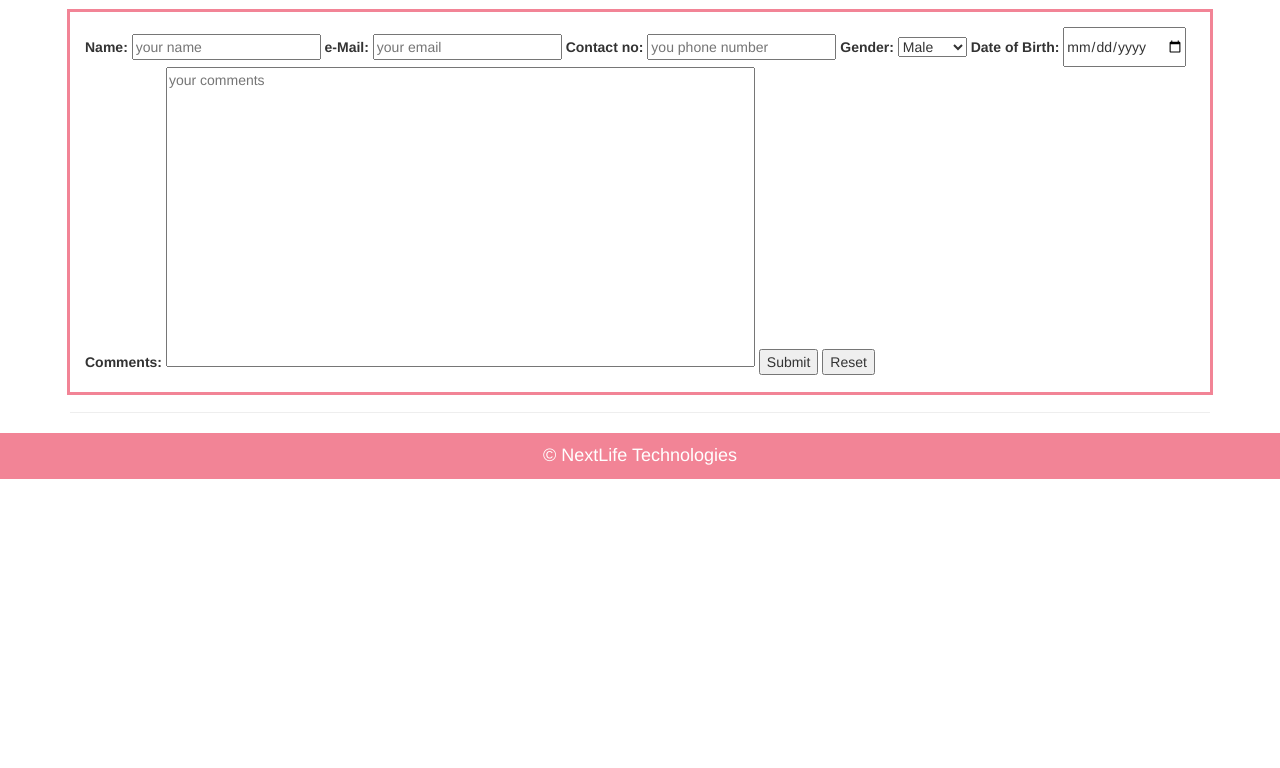
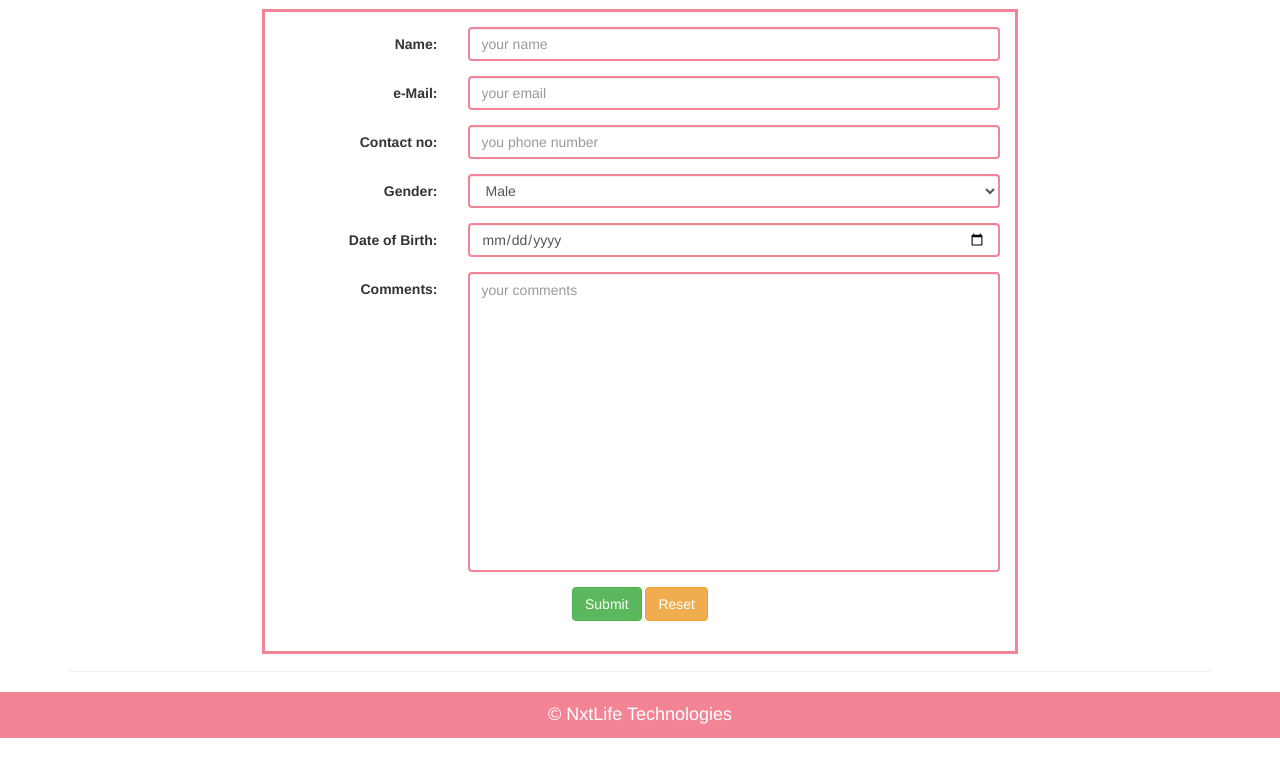
Before and after one commit to techraiders/interntask, a plain HTML site: page index.html in a window 1280 px wide. Shown: the part 53-821 px from the top of the page. Before the commit the page ends 800 px from the top, so only its background shows below. Drawn offline with nearby package versions, Linux system fonts and the light colour scheme.

Commit message:
Adds style to contact form

```diff
--- a/css/main.css
+++ b/css/main.css
@@ -4,11 +4,19 @@
    Author's custom styles
    ========================================================================== */
 
+
 form {
   outline-color: #f28496;
   outline-style: solid;
   padding: 15px;
   margin-top: 15px;
+}
+.form-horizontal{
+  text-align: center;
+}
+
+.form-control{
+  border: 2px solid #f28496;
 }
 
 textarea{
--- a/index.html
+++ b/index.html
@@ -48,31 +48,59 @@
     <div class="container">
       <!-- Example row of columns -->
       <div class="row">
-        <div class="col-sm-12">
-          <form>
-            <label for="Name">Name:</label>
-              <input type="text" id="Name" placeholder="your name" required>
+        <div class="col-sm-8 col-sm-offset-2">
+          <form class="form-horizontal">
+            <div class="form-group">
+              <label class="col-sm-3 control-label" for="Name">Name:</label>
+                <div class="col-sm-9">
+                  <input class="form-control" type="text" id="Name" placeholder="your name" required>
+                </div>
+            </div>
 
-            <label for="email">e-Mail:</label>
-              <input type="email" id="Email" placeholder="your email" required>
+            <div class="form-group">
+              <label class="col-sm-3 control-label" for="email">e-Mail:</label>
+                <div class="col-sm-9">
+                  <input class="form-control" type="email" id="Email" placeholder="your email" required>
+                </div>
+              </div>
 
-            <label for="contact">Contact no:</label>
-              <input type="number" id="contact" placeholder="you phone number" required>
+            <div class="form-group">
+              <label class="col-sm-3 control-label" for="contact">Contact no:</label>
+                <div class="col-sm-9">
+                  <input class="form-control" type="number" id="contact" placeholder="you phone number" required>
+                </div>
+            </div>
 
-            <label for="gender">Gender:</label>
-              <select id="gender">
-                <option>Male</option>
-                <option>Female</option>
-              </select>
+              <div class="form-group">
+                <label class="col-sm-3 control-label" for="gender">Gender:</label>
+                  <div class="col-sm-9">
+                    <select class="form-control" id="gender">
+                    <option>Male</option>
+                    <option>Female</option>
+                  </select>
+                  </div>
+              </div>
 
-            <label for="bday">Date of Birth:</label>
-              <input type="date" id="bday">
+              <div class="form-group">
+                <label class="col-sm-3 control-label" for="bday">Date of Birth:</label>
+                  <div class="col-sm-9">
+                    <input class="form-control" type="date" id="bday">
+                  </div>
+              </div>
 
-            <label for="comments">Comments:</label>
-              <textarea class="" rows="4" cols="70" maxlength="100" placeholder="your comments"></textarea>
 
-            <input type="submit" value="Submit">
-            <input type="reset">
+              <div class="form-group">
+                <label class="col-sm-3 control-label" for="comments">Comments:</label>
+                  <div class="col-sm-9">
+                    <textarea class="form-control" rows="4" cols="70" maxlength="100" placeholder="your comments"></textarea>
+                  </div>
+              </div>
+
+
+              <div class="form-group">
+                <input class="btn btn-success" type="submit" value="Submit">
+                <input class="btn btn-warning" type="reset">
+              </div>
           </form>
         </div>
       </div>
@@ -81,7 +109,7 @@
     </div> <!-- /container -->
 
   <footer>
-    <p>&copy; NextLife Technologies</p>
+    <p>&copy; NxtLife Technologies</p>
   </footer>
 
     <noscript>Please enable java script in your browser</noscript>
```
